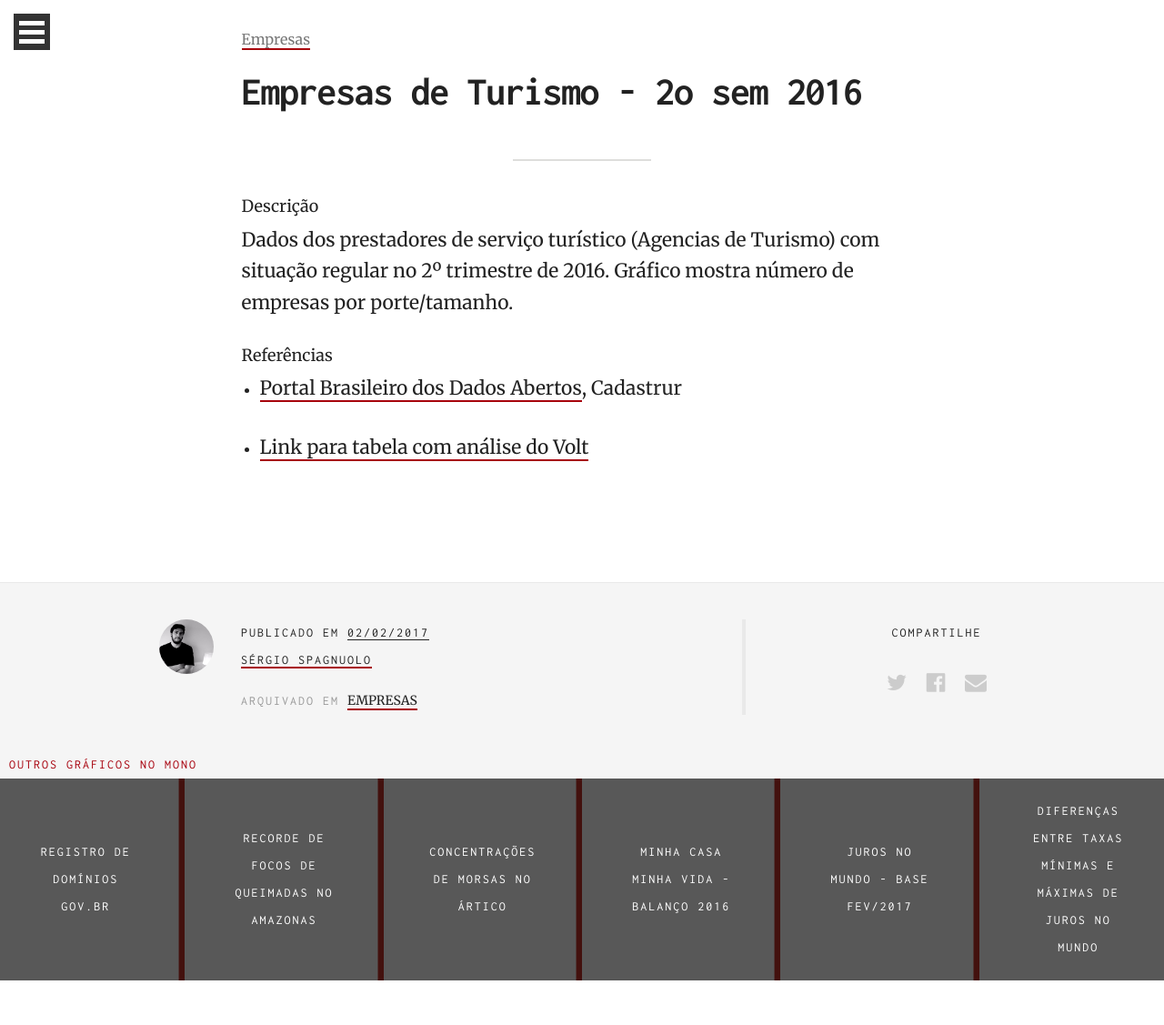
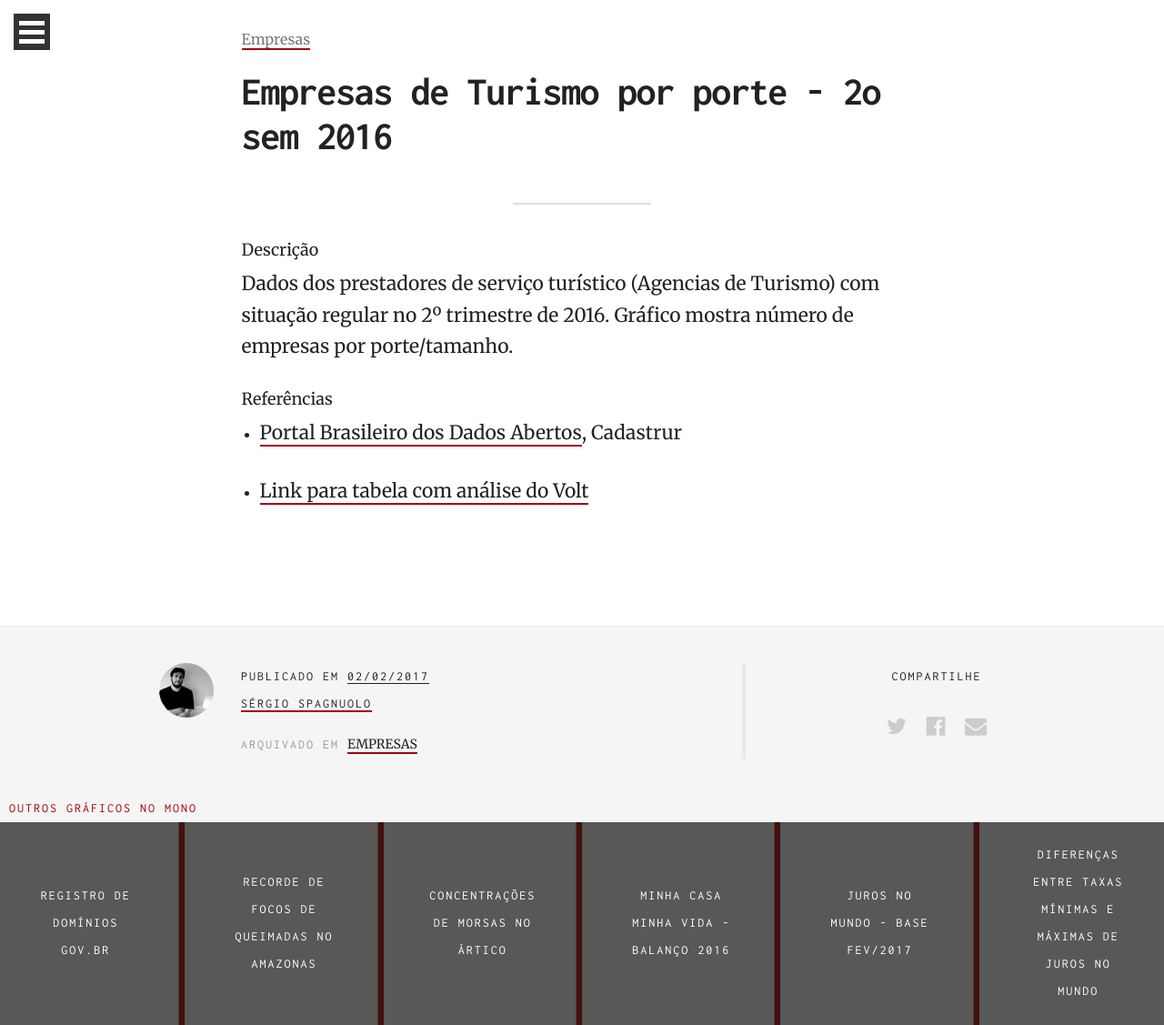
Before and after one commit to sergiospagnuolo/mono-volt, a Jekyll site: the page built from _posts/2017-01-01-empresas-de-turismo-brasil-2016.md, in a window 1280 px wide. Shown: the whole page at 91% size. Built offline with Jekyll 4.4.1, drawn with Linux system fonts in a browser that asks for light colours.

Commit message:
fix post title

```diff
--- a/_posts/2017-01-01-empresas-de-turismo-brasil-2016.md
+++ b/_posts/2017-01-01-empresas-de-turismo-brasil-2016.md
@@ -1,6 +1,6 @@
 ---
 layout: post-no-feature
-title: Empresas de Turismo - 2o sem 2016
+title: Empresas de Turismo por porte - 2o sem 2016
 date: 2017-02-02
 categories: empresas
 author_name : Sérgio Spagnuolo
```
Also changed, not shown: _posts/2017-01-01-empresas-de-turismo-brasil-2016-parte2.md (+1 -1 lines), 14 other files.
